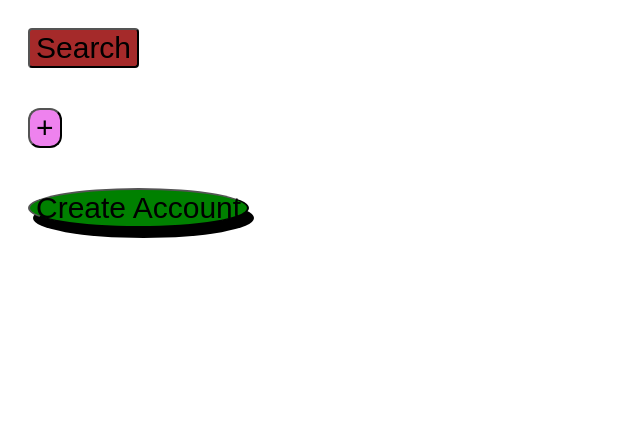
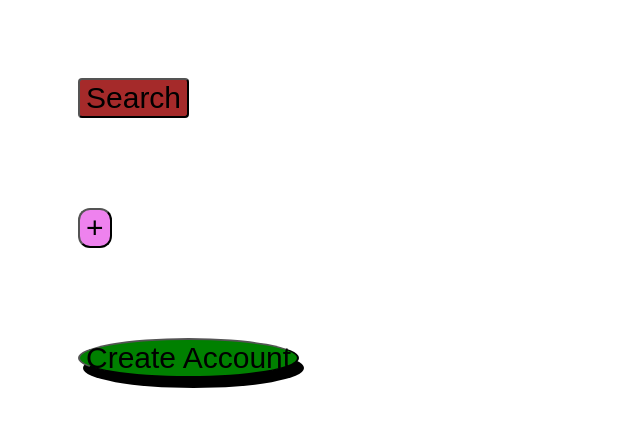
Before and after one commit to RiyaJose27/Hello_css, a plain HTML site: page index.html in a window 1280 px wide. Shown: the whole page, without its empty margins (0-640 px from the left). Drawn offline with Linux system fonts and the light colour scheme.

Commit message:
Finished css styling

```diff
--- a/box.css
+++ b/box.css
@@ -6,6 +6,7 @@
     margin: 20px;
     cursor: pointer;
     border-radius: 4px;
+
 
 }
 .button1 {
@@ -28,15 +29,16 @@
     border-radius: 50%;
 }
 
-#container
+#container, #container2
 {
-text-align: left;
-}
-#container2{
+padding-left: 50px;
+padding-top: 50px;
 text-align: left;
 }
 #container3 {
     text-align: left;
     height: 20px;
     width: 300px;
+    padding-left: 50px;
+    padding-top: 50px;
 }
```
